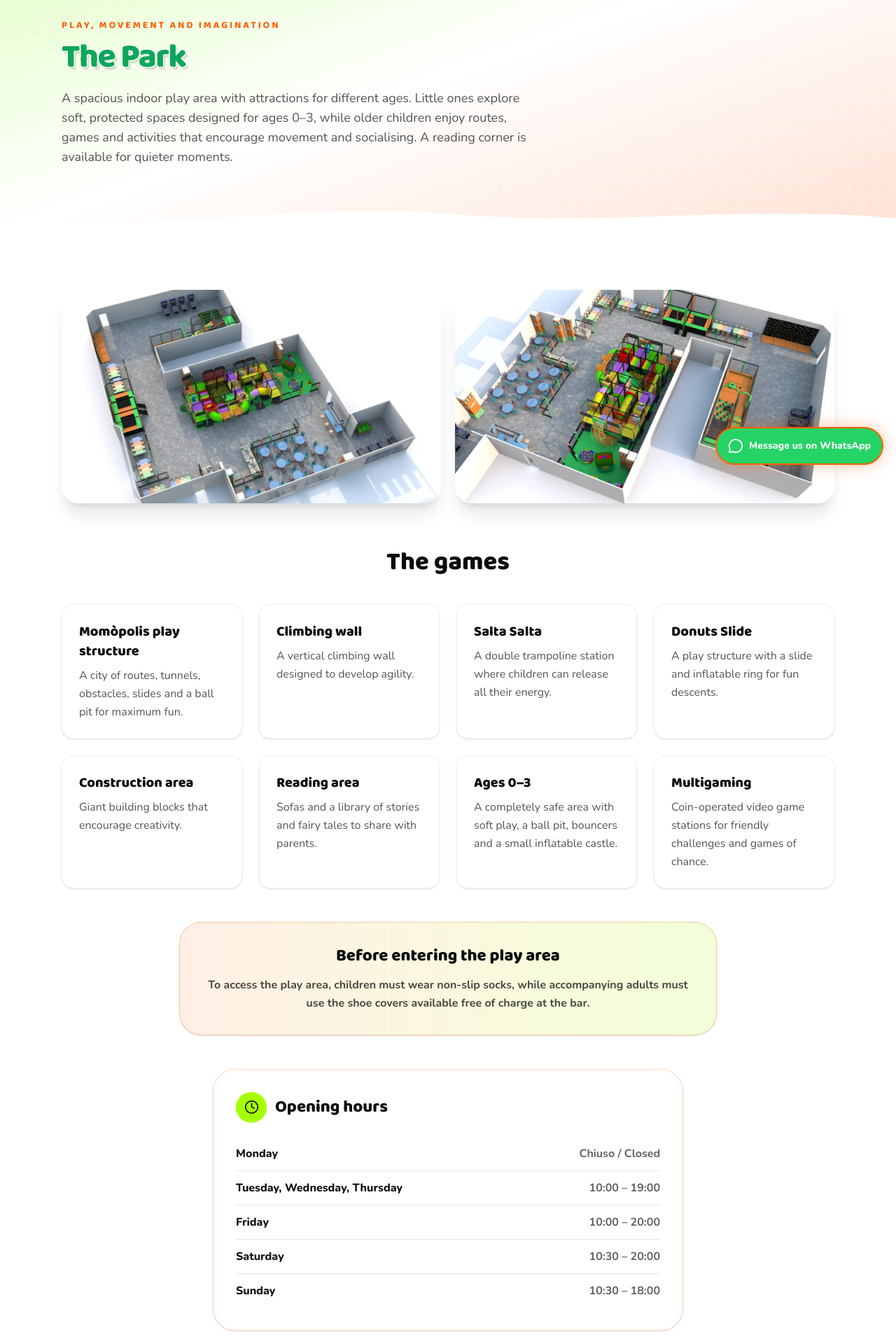
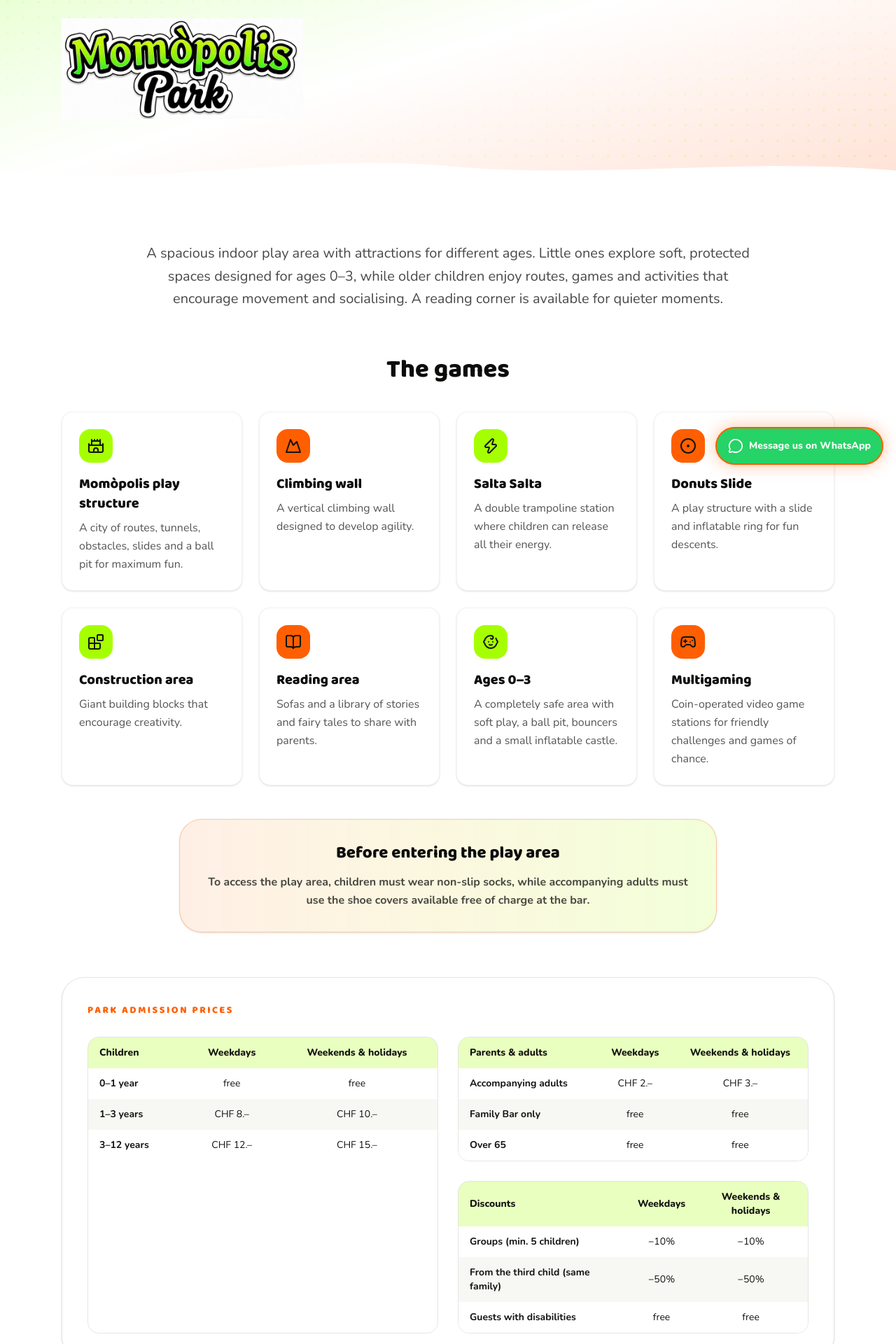
Before and after one commit to evamarketingmedia/Momopolismendri, a Next.js app: page /en/parco in a window 1280 px wide. Shown: the part 118-2038 px from the top of the page at 70% size. Built offline with nearby package versions, Linux system fonts and the light colour scheme.

Commit message:
Refine park bar and promotions pages

```diff
--- a/src/app/[lang]/bar/page.tsx
+++ b/src/app/[lang]/bar/page.tsx
@@ -21,7 +21,7 @@ export default async function BarPage({ params }: { params: Promise<{ lang: stri
 
   return (
     <>
-      <PageHero kicker={dict.bar.kicker} title={dict.bar.title} intro={dict.bar.intro} titleClassName="font-logo-title text-momo-orange" />
+      <PageHero title={dict.bar.title} logoSrc="/momopolis/logo-bar.png" logoAlt={dict.bar.title} />
       <section className="py-16 sm:py-20">
         <Container className="grid items-center gap-10 lg:grid-cols-2">
           <div className="relative aspect-[4/3] overflow-hidden rounded-3xl shadow-xl">
@@ -32,6 +32,7 @@ export default async function BarPage({ params }: { params: Promise<{ lang: stri
             <p className="mt-5 inline-flex rounded-full bg-momo-green-neon px-4 py-2 text-sm font-extrabold text-momo-black">
               Bar aperto a tutti
             </p>
+            <p className="mt-5 text-lg font-bold leading-relaxed text-momo-black/80">{dict.bar.intro}</p>
             <p className="mt-5 text-lg leading-relaxed text-momo-black/75">{dict.bar.body}</p>
             <h2 className="font-display mt-8 text-3xl font-extrabold text-momo-black">{dict.bar.accessibleTitle}</h2>
             <p className="mt-3 text-lg leading-relaxed text-momo-black/75">{dict.bar.accessibleText}</p>
@@ -39,17 +40,6 @@ export default async function BarPage({ params }: { params: Promise<{ lang: stri
         </Container>
       </section>
       <section className="pb-16"><Container><div className="mx-auto max-w-2xl"><OpeningHours locale={lang as Locale} /></div></Container></section>
-      <section className="bg-momo-green-neon/20 py-16 text-momo-black sm:py-20">
-        <Container className="grid items-center gap-10 lg:grid-cols-2">
-          <div>
-            <h2 className="font-display text-4xl font-extrabold">{dict.bar.menuTitle}</h2>
-            <p className="mt-4 max-w-xl text-lg text-momo-black/70">{dict.bar.menuText}</p>
-          </div>
-          <div className="relative aspect-[4/3] overflow-hidden rounded-3xl ring-4 ring-momo-orange/70">
-            <Image src="/momopolis/sala.webp" alt="Tavoli del Momòpolis Bar" fill sizes="(max-width: 1024px) 100vw, 600px" className="object-cover" />
-          </div>
-        </Container>
-      </section>
     </>
   );
 }
--- a/src/app/[lang]/chi-siamo/page.tsx
+++ b/src/app/[lang]/chi-siamo/page.tsx
@@ -67,17 +67,8 @@ export default async function AboutPage({
       </section>
 
       <section className="py-16 sm:py-20">
-        <Container className="grid items-center gap-10 lg:grid-cols-2">
-          <div className="relative aspect-[4/3] overflow-hidden rounded-3xl">
-            <Image
-              src="/momopolis/sala.webp"
-              alt="La sala accogliente di Momòpolis"
-              fill
-              sizes="(max-width: 1024px) 100vw, 500px"
-              className="object-cover"
-            />
-          </div>
-          <div>
+        <Container>
+          <div className="mx-auto max-w-3xl rounded-[2rem] border border-momo-green-neon/40 bg-momo-green-neon/10 p-7 text-center sm:p-10">
             <h2 className="font-display text-3xl font-extrabold text-momo-black">
               {dict.about.teamTitle}
             </h2>
--- a/src/app/[lang]/eventi/page.tsx
+++ b/src/app/[lang]/eventi/page.tsx
@@ -10,13 +10,14 @@ export async function generateMetadata({params}:{params:Promise<{lang:string}>})
 export default async function PromotionsPage({params}:{params:Promise<{lang:string}>}) {
   const {lang}=await params;if(!hasLocale(lang))notFound();const locale=lang as Locale;await getDictionary(locale);const it=locale==="it";
   const sections=it?[
-    {title:"Sconti speciali",icon:BadgePercent,items:["Se sei cliente FoxTown e hai fatto acquisti presso uno dei suoi negozi, lo stesso giorno presenta all’ingresso del parco la ricevuta: avrai uno sconto del 20% sull’ingresso.","Hai pranzato presso Old Wild West con la tua famiglia? I nostri partner ti lasceranno un buono sconto pari al 20% sull’ingresso al parco, valido per tutti i partecipanti."]},
-    {title:"Esclusivo",icon:Gift,items:["Iscriviti alla nostra newsletter con programma fedeltà: riceverai una tessera personale con omaggi dedicati. Più vieni a farci visita, più sarai premiato!","Sei un cliente FoxPrivilege? Per te uno sconto fisso del 10% sull’ingresso al Parco."]},
-    {title:"Promozioni",icon:Sparkles,items:["Il giorno del tuo compleanno l’ingresso è gratuito.","Prezzi agevolati per comitive, scolaresche ed associazioni (10% grandi famiglie, 50% dal 3° figlio)."]},
+    {title:"Sconti speciali",icon:BadgePercent,items:["Se sei cliente FoxTown e hai fatto acquisti presso uno dei suoi negozi, lo stesso giorno presentaci la ricevuta: avrai uno sconto del 20% sull’ingresso al parco.","Hai pranzato presso Old Wild West con la tua famiglia? I nostri partner ti lasceranno un buono sconto pari al 20% sull’ingresso al parco, valido per tutti i partecipanti."]},
+    {title:"Esclusivo",icon:Gift,items:["Iscriviti al nostro programma fedeltà: riceverai una tessera personale con omaggi dedicati. Più vieni a farci visita, più sarai premiato!","Sei un cliente FoxPrivilege? Per te uno sconto fisso del 10% sull’ingresso al parco."]},
+    {title:"Promozioni",icon:Sparkles,items:["Il giorno del tuo compleanno l’ingresso è gratuito.","Prezzi agevolati per comitive, scolaresche ed associazioni (10%), grandi famiglie 50% dal 3° figlio."]},
   ]:[
     {title:"Special discounts",icon:BadgePercent,items:["FoxTown customers who show a same-day receipt at the park entrance receive 20% off admission.","After a family meal at Old Wild West, use the 20% admission voucher offered by our partners for every participant."]},
     {title:"Exclusive",icon:Gift,items:["Join our loyalty newsletter to receive a personal card and dedicated gifts. The more you visit, the more you are rewarded!","FoxPrivilege customers receive a permanent 10% discount on park admission."]},
     {title:"Promotions",icon:Sparkles,items:["Admission is free on your birthday.","Special rates for groups, schools and associations."]},
   ];
-  return <><PageHero kicker={it?"Offerte Momòpolis":"Momòpolis offers"} title={it?"Promozioni":"Promotions"} intro={it?"Approfitta delle nostre offerte e scopri soluzioni sempre nuove per venire a trovarci a prezzi vantaggiosi!":"Take advantage of our offers and discover new ways to visit us at great prices!"} titleClassName="font-logo-title text-momo-orange"/><section className="py-16 sm:py-20"><Container className="grid gap-6 lg:grid-cols-3">{sections.map(({title,icon:Icon,items},i)=><article key={title} className={`rounded-[2rem] border p-7 shadow-sm ${i===1?"border-momo-orange/40 bg-momo-orange/10":"border-momo-green-neon/50 bg-white"}`}><span className={`grid h-12 w-12 place-items-center rounded-2xl ${i===1?"bg-momo-orange":"bg-momo-green-neon"}`}><Icon size={23}/></span><h2 className="font-display mt-5 text-2xl font-extrabold">{title}</h2><ul className="mt-5 space-y-4 text-momo-black/75">{items.map(item=><li key={item} className="flex gap-3"><span className="mt-2 h-2 w-2 shrink-0 rounded-full bg-momo-orange"/><span>{item}</span></li>)}</ul></article>)}</Container></section></>;
+  const intro=it?"Approfitta delle nostre offerte e scopri soluzioni sempre nuove per venire a trovarci a prezzi vantaggiosi!":"Take advantage of our offers and discover new ways to visit us at great prices!";
+  return <><PageHero kicker={it?"Offerte Momòpolis":"Momòpolis offers"} title={it?"Promozioni":"Promotions"} titleClassName="font-logo-title text-momo-orange"/><section className="py-16 sm:py-20"><Container><p className="mx-auto mb-10 max-w-3xl text-center text-xl font-bold leading-relaxed text-momo-black/75">{intro}</p><div className="grid gap-6 lg:grid-cols-3">{sections.map(({title,icon:Icon,items},i)=><article key={title} className={`rounded-[2rem] border p-7 shadow-sm ${i===1?"border-momo-orange/40 bg-momo-orange/10":"border-momo-green-neon/50 bg-white"}`}><span className={`grid h-12 w-12 place-items-center rounded-2xl ${i===1?"bg-momo-orange":"bg-momo-green-neon"}`}><Icon size={23}/></span><h2 className="font-display mt-5 text-2xl font-extrabold">{title}</h2><ul className="mt-5 space-y-4 text-momo-black/75">{items.map(item=><li key={item} className="flex gap-3"><span className="mt-2 h-2 w-2 shrink-0 rounded-full bg-momo-orange"/><span>{item}</span></li>)}</ul></article>)}</div></Container></section></>;
 }
--- a/src/app/[lang]/parco/page.tsx
+++ b/src/app/[lang]/parco/page.tsx
@@ -1,10 +1,12 @@
 import type { Metadata } from "next";
-import Image from "next/image";
 import { notFound } from "next/navigation";
+import { Baby, Blocks, BookOpen, Castle, CircleDot, Gamepad2, Mountain, Zap } from "lucide-react";
 import { getDictionary, hasLocale, type Locale } from "@/lib/dictionaries";
 import Container from "@/components/Container";
 import PageHero from "@/components/PageHero";
 import OpeningHours from "@/components/OpeningHours";
+
+const gameIcons = [Castle, Mountain, Zap, CircleDot, Blocks, BookOpen, Baby, Gamepad2];
 
 export async function generateMetadata({ params }: { params: Promise<{ lang: string }> }): Promise<Metadata> {
   const { lang } = await params;
@@ -21,22 +23,20 @@ export default async function ParkPage({ params }: { params: Promise<{ lang: str
 
   return (
     <>
-      <PageHero kicker={dict.park.kicker} title={dict.park.title} intro={dict.park.intro} titleClassName="font-logo-title text-momo-green-700" />
+      <PageHero title={dict.park.title} logoSrc="/momopolis/logo-parco.png" logoAlt={dict.park.title} />
       <section className="py-16 sm:py-20">
         <Container>
-          <div className="grid gap-5 lg:grid-cols-2">
-            {["/momopolis/parco-1.webp", "/momopolis/parco-2.webp"].map((src, index) => (
-              <div key={src} className="relative aspect-[16/9] overflow-hidden rounded-3xl shadow-xl">
-                <Image src={src} alt={`Render del parco giochi Momòpolis, vista ${index + 1}`} fill priority={index === 0} sizes="(max-width: 1024px) 100vw, 600px" className="object-cover" />
-              </div>
-            ))}
+          <div className="mx-auto max-w-4xl whitespace-pre-line text-center text-lg leading-relaxed text-momo-black/75 sm:text-xl">
+            {dict.park.intro}
           </div>
           <h2 className="font-display mt-16 text-center text-4xl font-extrabold text-momo-black">{dict.park.gamesTitle}</h2>
           <div className="mt-10 grid gap-6 sm:grid-cols-2 lg:grid-cols-4">
-            {dict.park.games.map((game) => {
+            {dict.park.games.map((game, index) => {
+              const Icon = gameIcons[index];
               return (
                 <article key={game.title} className="rounded-2xl border border-black/5 bg-white p-6 shadow-sm transition-transform hover:-translate-y-1">
-                  <h3 className="font-display text-xl font-extrabold text-momo-black">{game.title}</h3>
+                  <div className={`grid h-12 w-12 place-items-center rounded-2xl ${index % 2 ? "bg-momo-orange" : "bg-momo-green-neon"}`}><Icon size={24} /></div>
+                  <h3 className="font-display mt-4 text-xl font-extrabold text-momo-black">{game.title}</h3>
                   <p className="mt-2 leading-relaxed text-momo-black/70">{game.text}</p>
                 </article>
               );
@@ -54,11 +54,8 @@ export default async function ParkPage({ params }: { params: Promise<{ lang: str
             </p>
           </div>
 
-          <div id="prezzi-orari" className="mx-auto mt-12 max-w-2xl scroll-mt-28"><OpeningHours locale={lang as Locale} /></div>
-
-          <div className="mt-16 rounded-[2rem] border border-black/10 bg-white p-5 shadow-sm sm:p-9">
+          <div id="prezzi-orari" className="mt-16 scroll-mt-28 rounded-[2rem] border border-black/10 bg-white p-5 shadow-sm sm:p-9">
             <p className="font-display text-sm font-extrabold uppercase tracking-[.18em] text-momo-orange">{isIt ? "Prezzi ingresso parco" : "Park admission prices"}</p>
-            <h2 className="font-display mt-2 text-3xl font-extrabold text-momo-black">{isIt ? "Un prezzo semplice per ogni famiglia" : "Simple prices for every family"}</h2>
             <div className="mt-7 grid gap-7 lg:grid-cols-2">
               <PriceTable title={isIt ? "Bambini" : "Children"} weekday={isIt ? "Settimana" : "Weekdays"} weekend={isIt ? "Weekend e festivi" : "Weekends & holidays"} rows={isIt ? [["0 – 1 anno","gratuito","gratuito"],["1 – 3 anni","CHF 8.–","CHF 10.–"],["3 – 12 anni","CHF 12.–","CHF 15.–"]] : [["0–1 year","free","free"],["1–3 years","CHF 8.–","CHF 10.–"],["3–12 years","CHF 12.–","CHF 15.–"]]} />
               <div className="space-y-7">
@@ -67,6 +64,8 @@ export default async function ParkPage({ params }: { params: Promise<{ lang: str
               </div>
             </div>
           </div>
+
+          <div className="mx-auto mt-12 max-w-2xl"><OpeningHours locale={lang as Locale} /></div>
         </Container>
       </section>
     </>
--- a/src/components/PageHero.tsx
+++ b/src/components/PageHero.tsx
@@ -1,24 +1,36 @@
 import Container from "./Container";
+import Image from "next/image";
 
 export default function PageHero({
   kicker,
   title,
   intro,
   titleClassName = "",
+  logoSrc,
+  logoAlt,
 }: {
   kicker?: string;
   title: string;
   intro?: string;
   titleClassName?: string;
+  logoSrc?: string;
+  logoAlt?: string;
 }) {
   return (
     <section className="bg-dots-green relative overflow-hidden bg-white pb-20 pt-36 sm:pb-24 sm:pt-36">
       <div className="absolute inset-0 bg-gradient-to-br from-momo-green-neon/35 via-white to-momo-orange/20" />
       <Container className="relative">
         {kicker && <p className="font-display text-sm font-bold uppercase tracking-[0.2em] text-momo-orange">{kicker}</p>}
-        <h1 className={`font-display max-w-3xl text-4xl font-extrabold text-momo-black sm:text-5xl ${kicker ? "mt-3" : ""} ${titleClassName}`}>
-          {title}
-        </h1>
+        {logoSrc ? (
+          <>
+            <h1 className="sr-only">{title}</h1>
+            <div className={`relative h-28 w-full max-w-xl sm:h-36 ${kicker ? "mt-3" : ""}`}>
+              <Image src={logoSrc} alt={logoAlt || title} fill priority sizes="(max-width: 640px) 90vw, 576px" className="object-contain object-left" />
+            </div>
+          </>
+        ) : (
+          <h1 className={`font-display max-w-3xl text-4xl font-extrabold text-momo-black sm:text-5xl ${kicker ? "mt-3" : ""} ${titleClassName}`}>{title}</h1>
+        )}
         {intro && (
           <p className="mt-5 max-w-2xl text-lg text-momo-black/70">{intro}</p>
         )}
--- a/src/lib/dictionaries/it.ts
+++ b/src/lib/dictionaries/it.ts
@@ -101,7 +101,7 @@ const dict = {
     title: "Il Bar",
     kicker: "Una pausa per tutti",
     intro: "Il nostro bar è pensato per tutti, dai piccoli in pausa gioco agli adulti che desiderano rilassarsi.",
-    body: "I piccoli possono gustare merende e snack durante la pausa gioco. I genitori e gli accompagnatori, invece, possono usufruire del servizio caffetteria, pranzo e aperitivi, passando il tempo sfidandosi ai nostri giochi sportivi da sala, come l’Air Hockey o il famoso calciobalilla.",
+    body: "I piccoli possono gustare merende e snack, mentre i genitori ed accompagnatori possono usufruire del servizio caffetteria, pranzo e aperitivi, passando il tempo sfidandosi ai nostri giochi da sala, come l’Air Hockey o il famoso calciobalilla.",
     accessibleTitle: "Accessibile a tutti",
     accessibleText: "Non solo famiglie: chiunque può avere il piacere di trascorrere momenti di svago al Momòpolis Bar.",
     menuTitle: "Il menù",
@@ -110,16 +110,16 @@ const dict = {
   park: {
     title: "Il parco",
     kicker: "Gioco, movimento e fantasia",
-    intro: "Ampia area giochi al coperto con attrazioni per diverse fasce d’età. I più piccoli esplorano spazi morbidi e protetti, mentre i bambini più grandi trovano percorsi, giochi e attività pensati per stimolare movimento e socializzazione; per i momenti più tranquilli abbiamo dedicato un’area lettura.",
+    intro: "Ampia area giochi al coperto con attrazioni per diverse fasce d’età. I bambini più piccoli esplorano spazi morbidi e protetti, mentre i bambini più grandi trovano percorsi, giochi e attività pensati per stimolare movimento e socializzazione.\n\nPer i momenti più tranquilli abbiamo dedicato un’area lettura.",
     gamesTitle: "I giochi",
     games: [
-      { title: "Struttura gioco Momòpolis", text: "Una città di percorsi, tunnel, ostacoli, scivoli e vasca di palline per il massimo divertimento." },
+      { title: "Struttura gioco Momòpolis", text: "Una Città di percorsi, tunnel, ostacoli, scivoli e vasca palline per il massimo divertimento." },
       { title: "Parete arrampicata", text: "Parete verticale a prese per lo sviluppo dell’agilità." },
       { title: "Salta Salta", text: "Tappeto elastico con doppia postazione per dare sfogo a tutta l’energia." },
       { title: "Donuts Slide", text: "Struttura gioco con scivolo e ciambella per discese divertenti." },
       { title: "Area costruzioni", text: "Lego giganti per stimolare la creatività." },
-      { title: "Area lettura", text: "Divanetti e una libreria di favole e fiabe per condividere un momento d’immaginazione con i propri genitori." },
-      { title: "Area 0–3", text: "Ambiente in totale sicurezza con giochi morbidi, vasca palline, salterelli e piccolo castello gonfiabile." },
+      { title: "Area lettura", text: "Libreria e divanetti per condividere un momento d’immaginazione con i propri genitori." },
+      { title: "Area 0–3", text: "Ambiente in totale sicurezza con giochi morbidi, salterelli e piccolo castello gonfiabile." },
       { title: "Multigaming", text: "Postazioni videogiochi a moneta per sfidare gli altri o la propria fortuna." },
     ],
   },
```
Also changed, not shown: public/momopolis/logo-bar.png (added), public/momopolis/logo-parco.png (added).
